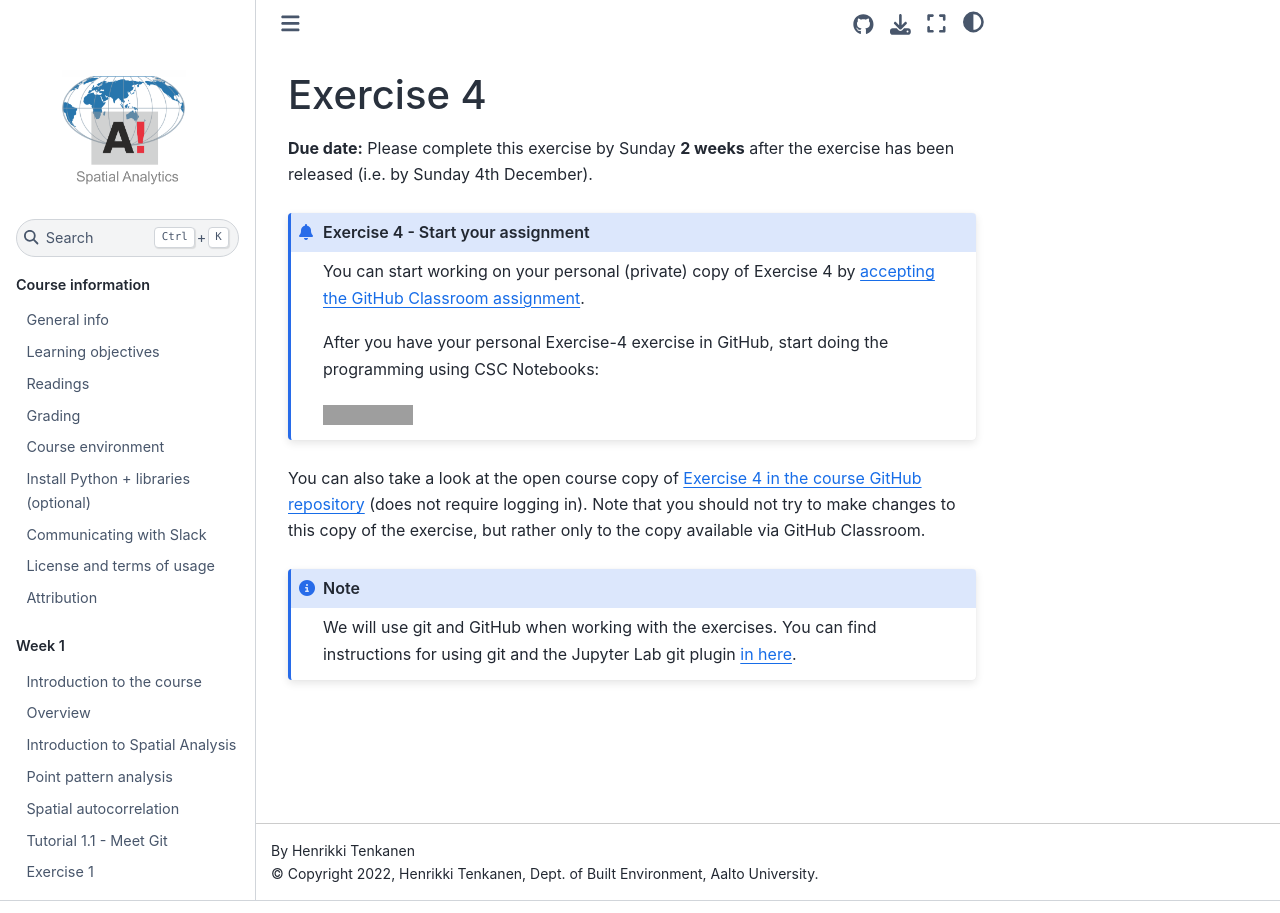
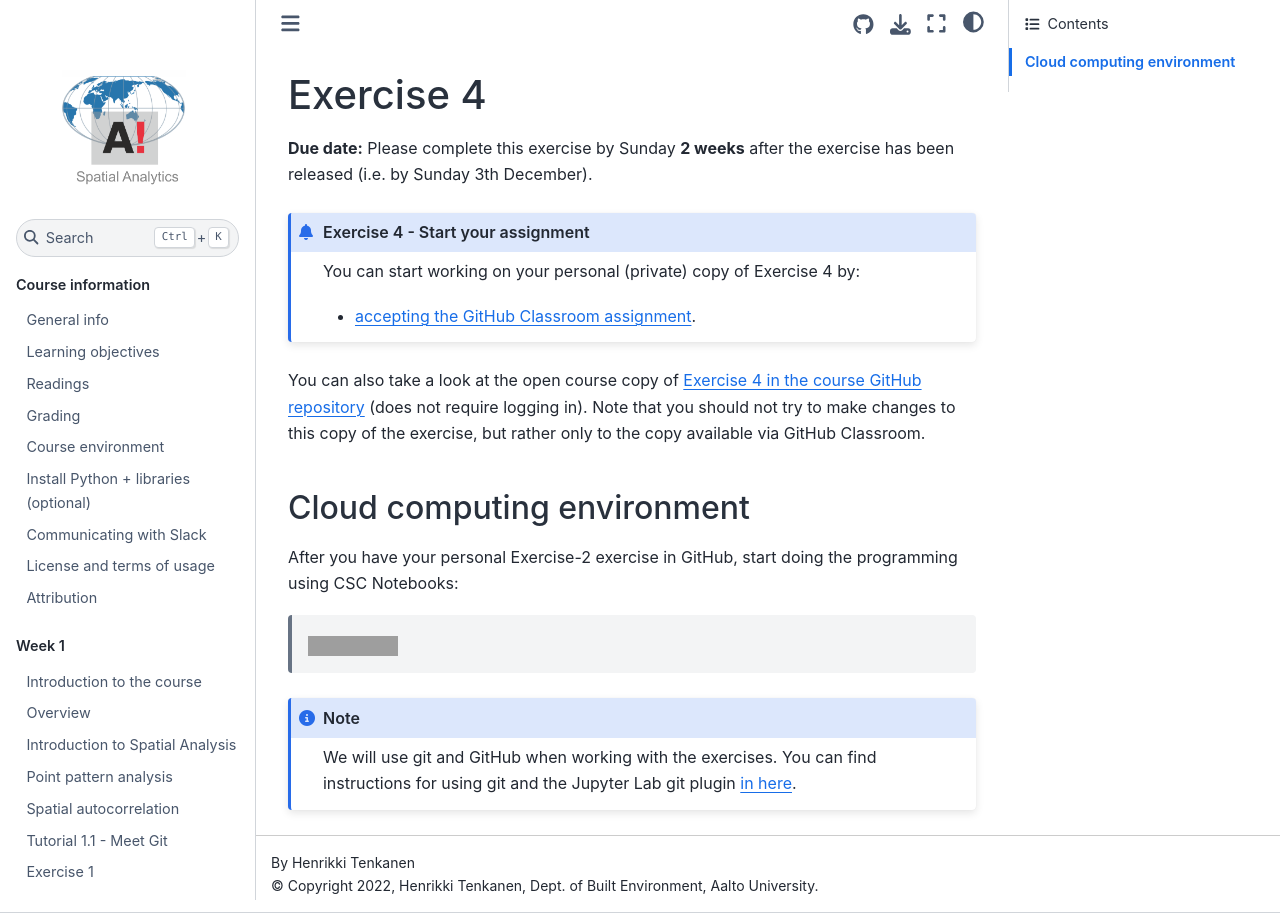
Before and after one commit to AaltoGIS/Spatial-Analytics, a Sphinx documentation site: the page built from source/lessons/L4/exercise-4.rst, in a window 1280 px wide. Built offline with Sphinx 7.4.7 and the Sphinx Book theme 1.1.4, drawn with Linux system fonts in a browser that asks for light colours; pages that are not in the unit, such as notebooks, are missing from menus; grey boxes are pictures that could not be loaded.

Commit message:
Add Exercise 4

```diff
--- a/source/lessons/L4/exercise-4.rst
+++ b/source/lessons/L4/exercise-4.rst
@@ -1,19 +1,24 @@
 Exercise 4
 ==========
 
-**Due date:** Please complete this exercise by Sunday **2 weeks** after the exercise has been released (i.e. by Sunday 4th December).
+**Due date:** Please complete this exercise by Sunday **2 weeks** after the exercise has been released (i.e. by Sunday 3th December).
 
 .. admonition:: Exercise 4 - Start your assignment
 
-    You can start working on your personal (private) copy of Exercise 4 by `accepting the GitHub Classroom assignment <https://classroom.github.com/a/vNGQ_BLs>`__.
+    You can start working on your personal (private) copy of Exercise 4 by:
 
-    After you have your personal Exercise-4 exercise in GitHub, start doing the programming using CSC Notebooks:
+    - `accepting the GitHub Classroom assignment <https://classroom.github.com/a/95zxpyX9>`__.
+
+You can also take a look at the open course copy of `Exercise 4 in the course GitHub repository <https://github.com/Spatial-Analytics-2023/Exercise-4>`__ (does not require logging in).
+Note that you should not try to make changes to this copy of the exercise, but rather only to the copy available via GitHub Classroom.
+
+Cloud computing environment
+---------------------------
+
+After you have your personal Exercise-2 exercise in GitHub, start doing the programming using CSC Notebooks:
 
     .. image:: https://img.shields.io/badge/launch-CSC%20notebook-blue.svg
         :target: https://notebooks.csc.fi
-
-You can also take a look at the open course copy of `Exercise 4 in the course GitHub repository <https://github.com/Spatial-Analytics-2022/Exercise-4>`__ (does not require logging in).
-Note that you should not try to make changes to this copy of the exercise, but rather only to the copy available via GitHub Classroom.
 
 .. note::
 
```
